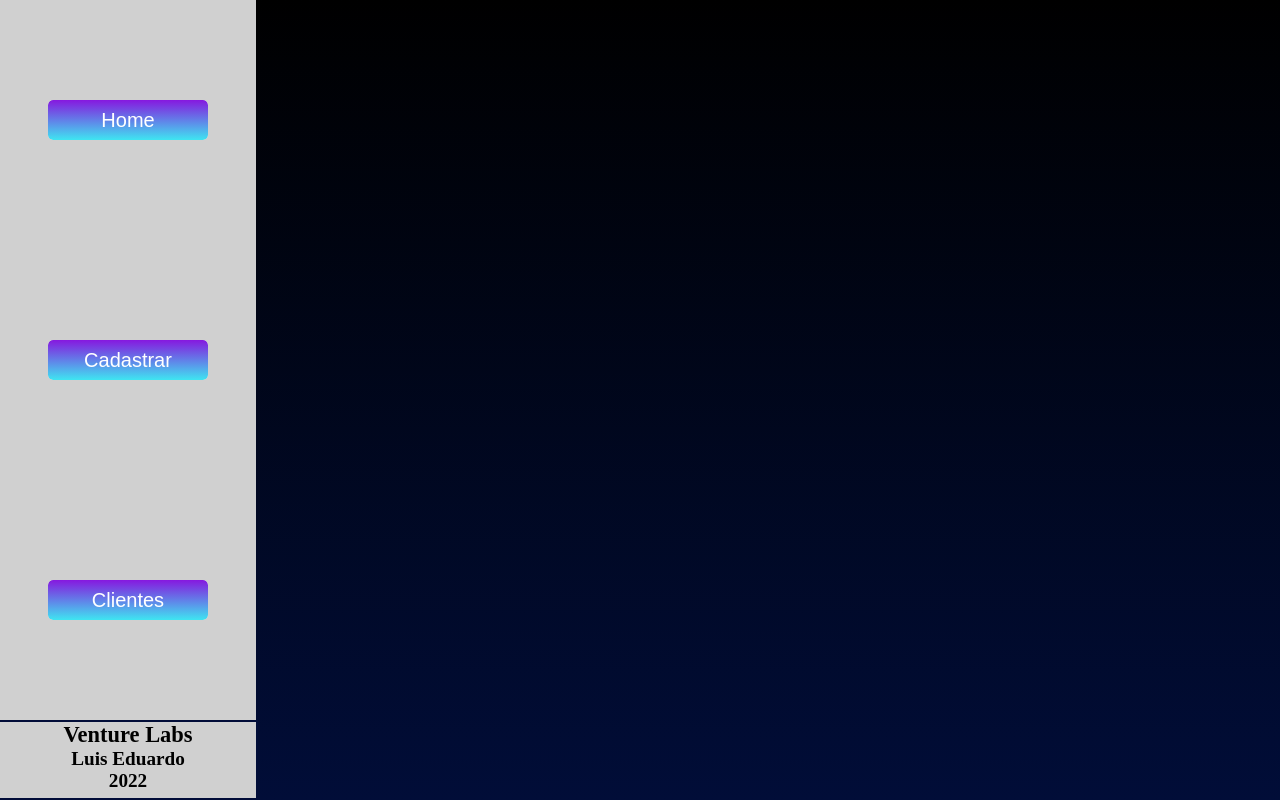
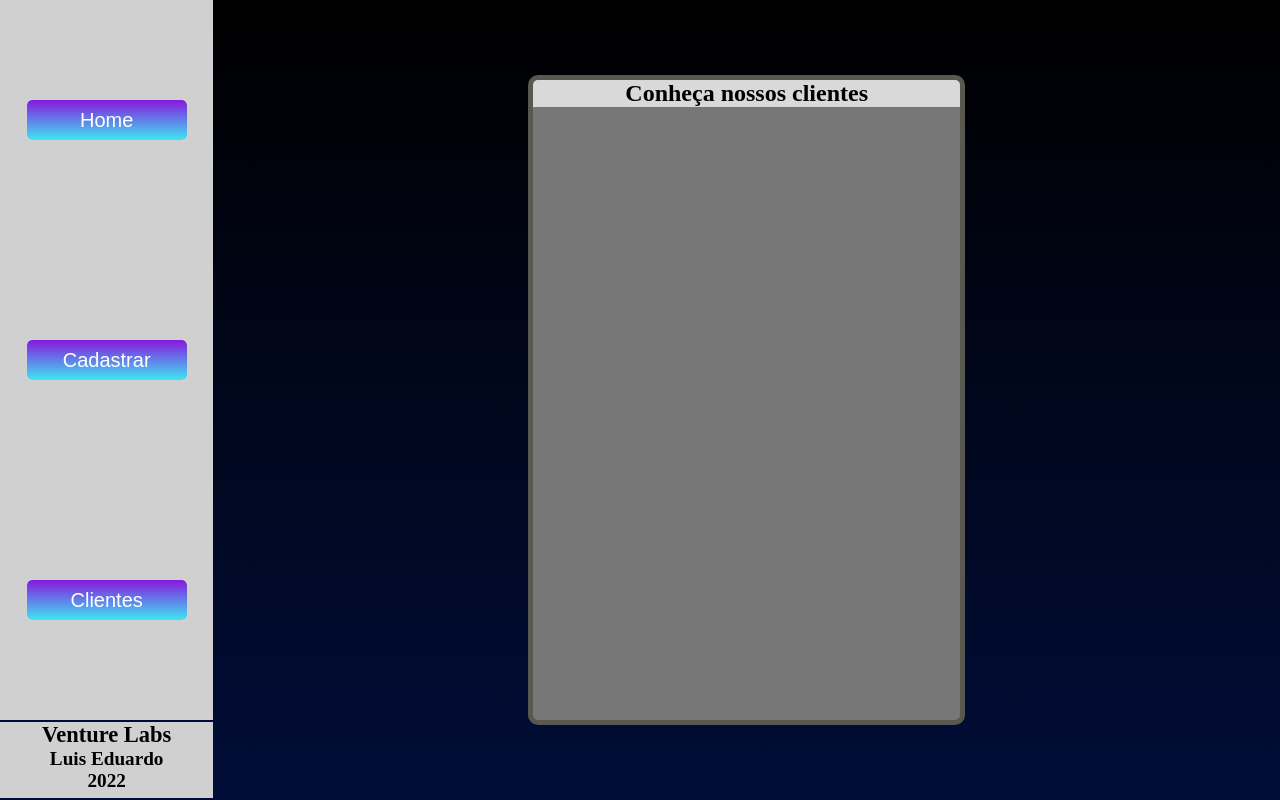
Before and after one commit to luiseduardot17/sprint-venture-labs, a React (Vite) app: page /Clientes in a window 1280 px wide. Built offline with nearby package versions, Linux system fonts and the light colour scheme.

Commit message:
style: estilização de Clientes.jsx

```diff
--- a/src/pages/Clientes/Clientes.jsx
+++ b/src/pages/Clientes/Clientes.jsx
@@ -1,11 +1,32 @@
-import React from 'react'
+import React from "react";
+import S from "./Clientes.module.css";
 
-const Clientes = () => {
+const Clientes = ({}) => {
   return (
-    <div>
+    <div className={S.containerClientes}>
+      <div className={S.container}>
+        <h2>Conheça nossos clientes</h2>
 
+        {/* {clientes.map((item, index)=> {
+          return(
+            <BancoDeDados
+            key={index}
+            nome={item.nome}
+            sobrenome={item.sobrenome}
+            email={item.email}
+            telefone={item.telefone}
+            cep={item.cep}
+            endereço1={item.endereço1}
+            endereço2={item.endereço2}
+            nascimento={item.nascimento}
+            cpf={item.cpf}
+            renda={item.renda}/>
+          )
+
+          })} */}
+      </div>
     </div>
-  )
-}
+  );
+};
 
-export default Clientes
+export default Clientes;
--- /dev/null
+++ b/src/pages/Clientes/Clientes.module.css
@@ -0,0 +1,26 @@
+.containerClientes {
+    display: flex;
+    justify-content: center;
+    width: 100%;
+    height: 100vh;
+}
+
+.container {
+    display: flex;
+    flex-direction: column;
+    align-items: center;
+    align-self: center;
+    justify-self: center;
+    width: 40%;
+    height: 80vh;
+    border: 5px solid #585850;
+    border-radius: 10px;
+    background-color: #777777;
+}
+
+.container > h2 {
+    background-color: #D9D9D9;
+    text-align: center;
+    width: 100%;
+    border-radius: 5px 5px 0px 0px;
+}
```
